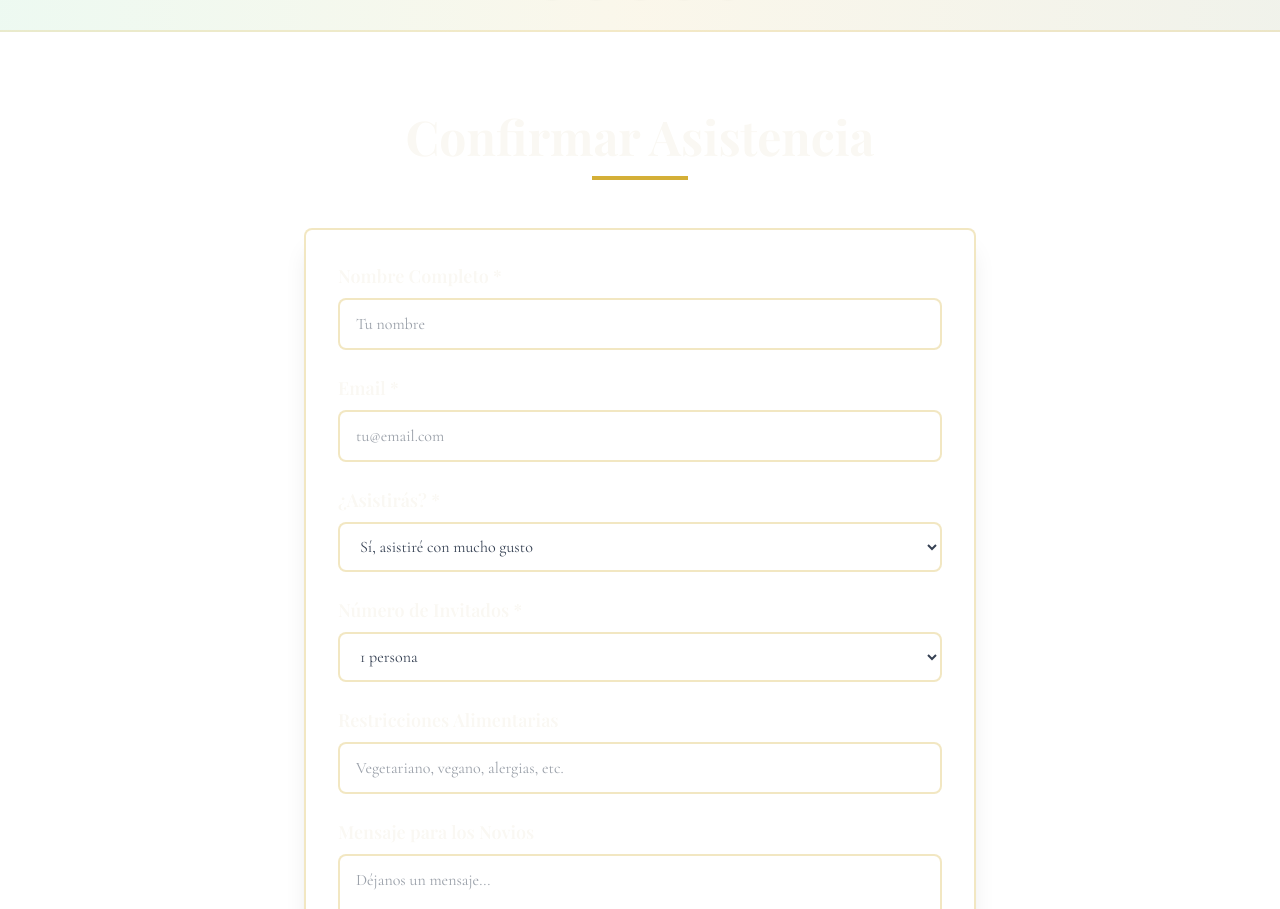
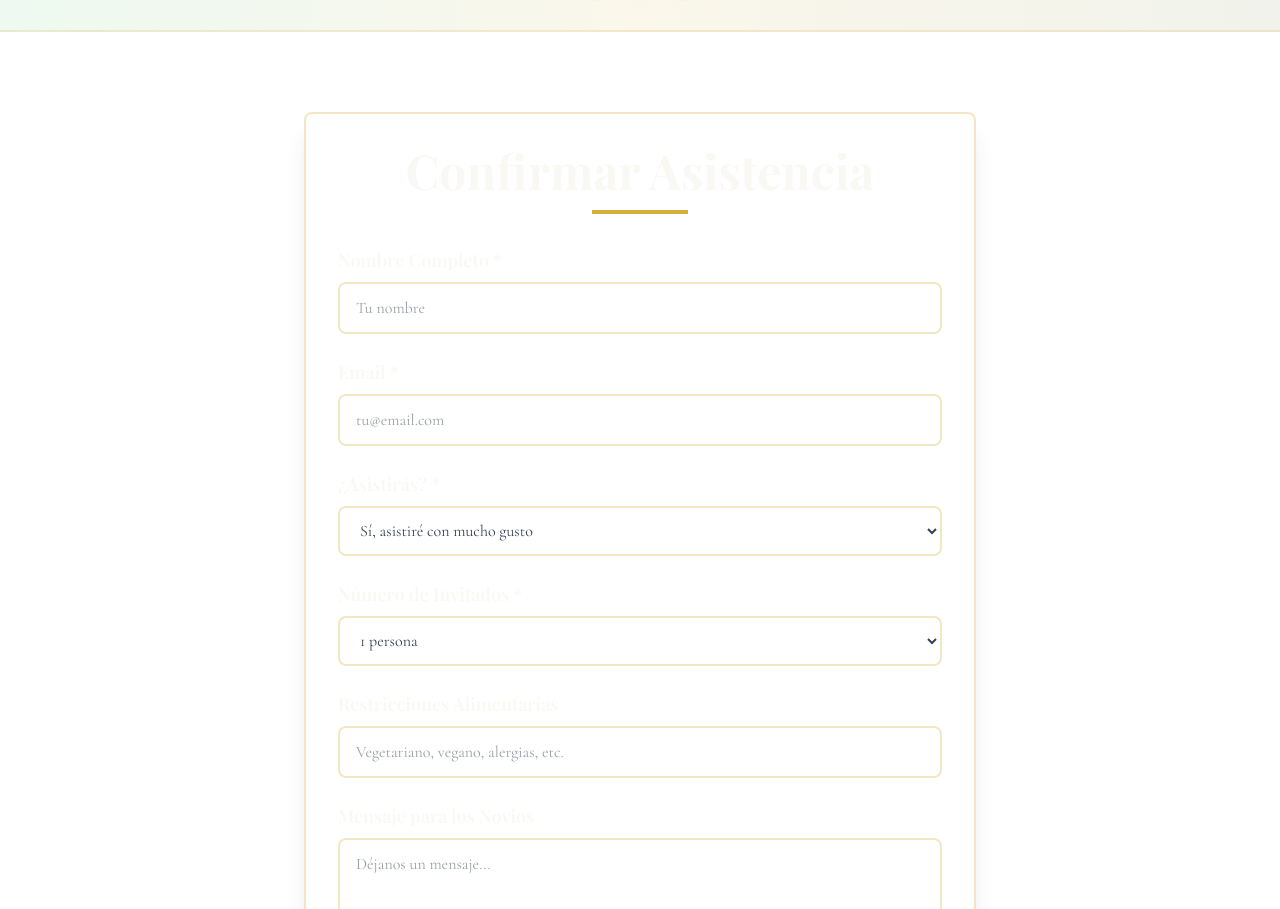
Before and after one commit to Bugedo/yasymanu, a Next.js app: page / in a window 1280 px wide. Shown: the part 1808-2717 px from the top of the page. Built offline with nearby package versions, Linux system fonts and the light colour scheme; a web font is replaced by a local one.

Commit message:
Move RSVP title and divider inside form box

```diff
--- a/components/RSVPForm.tsx
+++ b/components/RSVPForm.tsx
@@ -86,22 +86,22 @@ export default function RSVPForm() {
   return (
     <section className="relative z-10 py-20 px-4">
       <div className="max-w-2xl mx-auto">
-        {/* Título de confirmar asistencia */}
-        <div className="text-center mb-12">
-          <h2
-            className="font-display text-4xl md:text-5xl font-bold mb-4"
-            style={{ color: '#FAF8F3' }}
-          >
-            Confirmar Asistencia
-          </h2>
-          <div className="w-24 h-1 bg-gold mx-auto mb-6"></div>
-        </div>
-
         {/* Formulario de confirmación */}
         <form
           onSubmit={handleSubmit}
           className="mb-12 bg-white/10 backdrop-blur-sm rounded-lg shadow-xl border-2 border-gold/30 p-8"
         >
+          {/* Título de confirmar asistencia */}
+          <div className="text-center mb-8">
+            <h2
+              className="font-display text-4xl md:text-5xl font-bold mb-4"
+              style={{ color: '#FAF8F3' }}
+            >
+              Confirmar Asistencia
+            </h2>
+            <div className="w-24 h-1 bg-gold mx-auto"></div>
+          </div>
+
           <div className="space-y-6">
             {/* Nombre */}
             <div>
```
